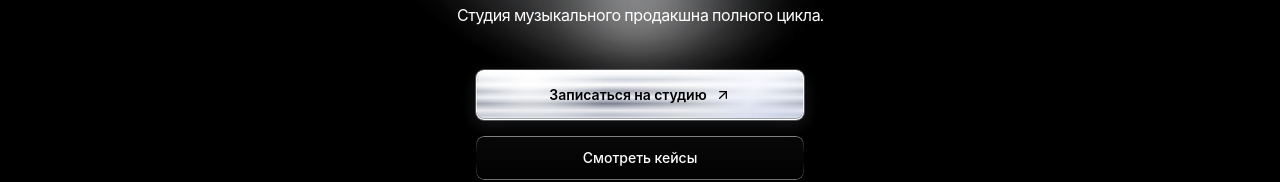
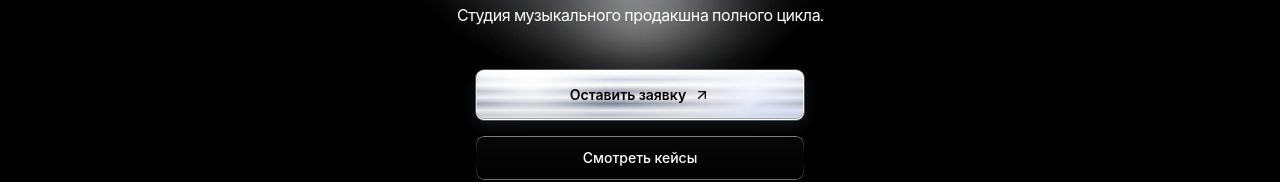
Before and after one commit to YaroslavSigidin/PULSAR, a React (Vite) app: page / in a window 1280 px wide. Shown: the part 758-940 px from the top of the page. Built offline with nearby package versions, Linux system fonts and the light colour scheme; no server answers.

Commit message:
Rename hero CTA to request

```diff
--- a/src/components/sections/HeroSection.tsx
+++ b/src/components/sections/HeroSection.tsx
@@ -107,7 +107,7 @@ export function HeroSection() {
             href="#lead-form"
             className="hero-chrome-button inline-flex w-full items-center justify-center gap-2 rounded-[8px] px-7 py-3.5 text-sm font-semibold text-black"
           >
-            Записаться на студию
+            Оставить заявку
             <ArrowUpRight className="h-4 w-4" />
           </a>
           <a
```
